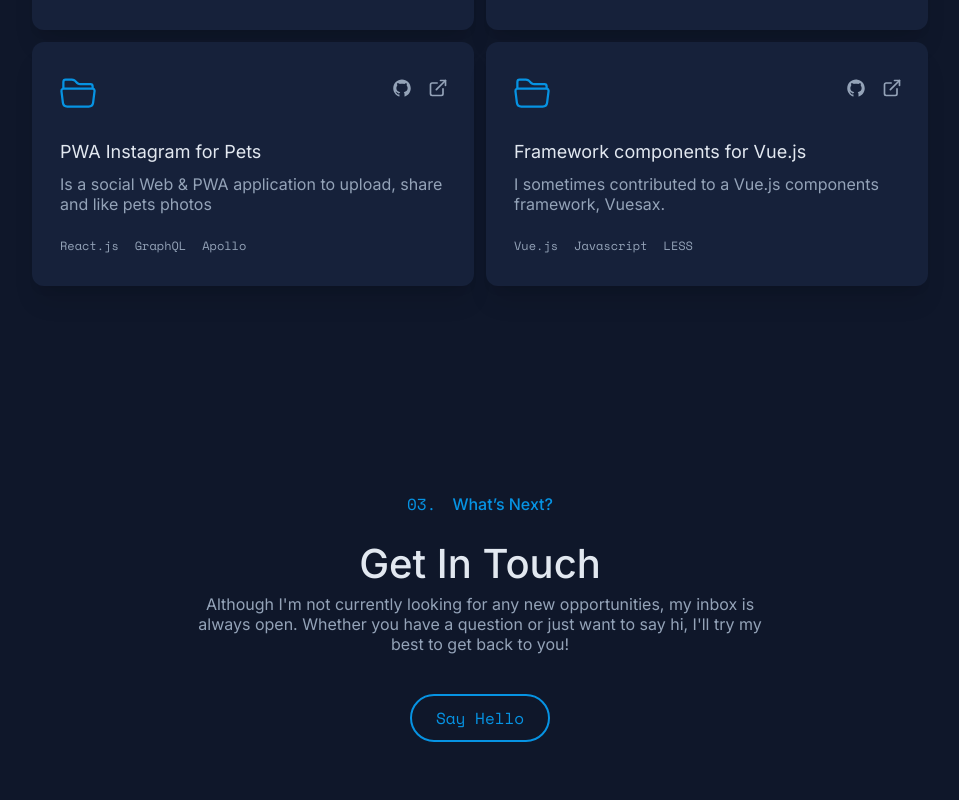
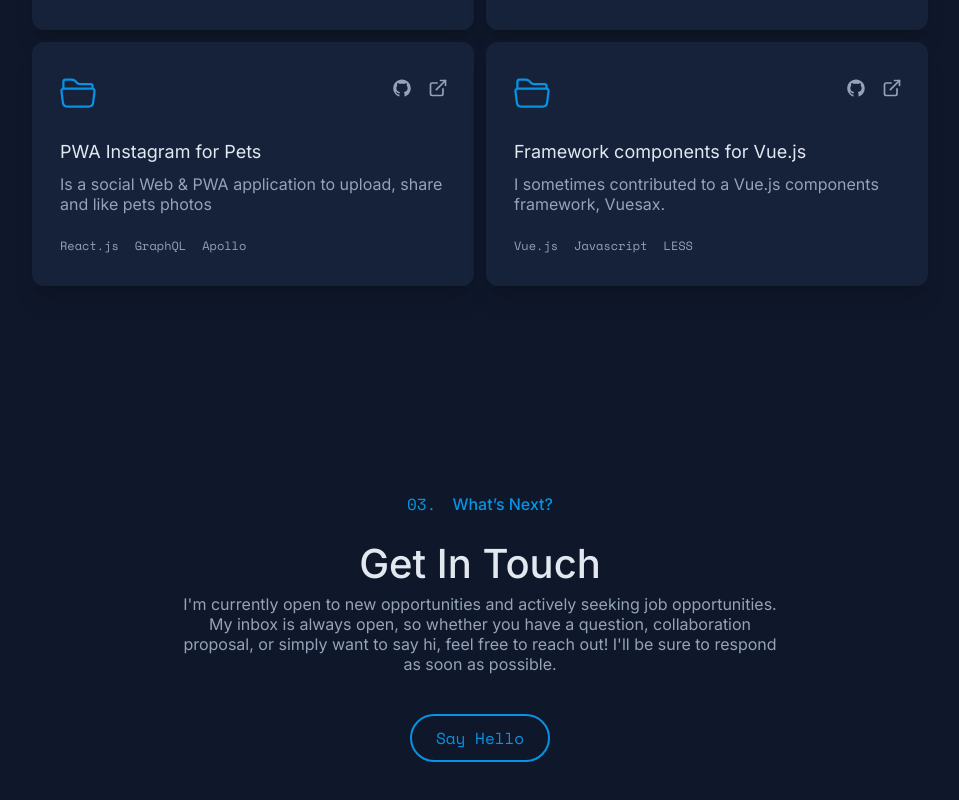
Before and after one commit to albertorg/portfolio-v2, a Next.js app: page / in a window 1280 px wide. Shown: the part 3306-4106 px from the top of the page, without its empty margins (160-1119 px from the left). Built offline with nearby package versions, Linux system fonts and the light colour scheme.

Commit message:
create rest of structure folders and files

```diff
--- a/src/components/Contact/Contact.tsx
+++ b/src/components/Contact/Contact.tsx
@@ -3,7 +3,7 @@ import { Button, NumberedHeading } from "@/components"
 
 export const Contact = () => {
   return (
-    <section className="max-w-[600px] text-center">
+    <section className="max-w-[600px] text-center mb-24">
       <NumberedHeading title="What’s Next?" overline/>
 
       <h2 className="text-[clamp(36px,_5vw,_40px)] font-medium text-white leading-9 mb-3">
@@ -11,9 +11,9 @@ export const Contact = () => {
       </h2>
 
       <p>
-        Although I&apos;m not currently looking for any new opportunities, my inbox is always open.
-        Whether you have a question or just want to say hi, I&apos;ll try my best to get back to
-        you!
+        I'm currently open to new opportunities and actively seeking job opportunities. My inbox is
+        always open, so whether you have a question, collaboration proposal, or simply want to say
+        hi, feel free to reach out! I'll be sure to respond as soon as possible.
       </p>
 
       <div className="mt-10">
--- /dev/null
+++ b/src/components/Email/Email.tsx
@@ -0,0 +1,7 @@
+
+
+export const Email = () => {
+  return (
+    <div>Email</div>
+  )
+}
--- /dev/null
+++ b/src/components/Footer/Footer.tsx
@@ -0,0 +1,7 @@
+
+
+export const Footer = () => {
+  return (
+    <div>Footer</div>
+  )
+}
--- /dev/null
+++ b/src/components/Loader/Loader.tsx
@@ -0,0 +1,7 @@
+
+
+export const Loader = () => {
+  return (
+    <div>Loader</div>
+  )
+}
--- /dev/null
+++ b/src/components/Navbar/Navbar.tsx
@@ -0,0 +1,7 @@
+
+
+export const Navbar = () => {
+  return (
+    <div>Navbar</div>
+  )
+}
--- /dev/null
+++ b/src/components/Social/Social.tsx
@@ -0,0 +1,7 @@
+
+
+export const Social = () => {
+  return (
+    <div>Social</div>
+  )
+}
--- a/src/components/index.ts
+++ b/src/components/index.ts
@@ -5,3 +5,8 @@ export * from './NumberedHeading/NumberedHeading'
 export * from './Featured/Featured'
 export * from './Projects/Projects'
 export * from './Contact/Contact'
+export * from './Loader/Loader'
+export * from './Email/Email'
+export * from './Social/Social'
+export * from './Footer/Footer'
+export * from './Navbar/Navbar'
```
